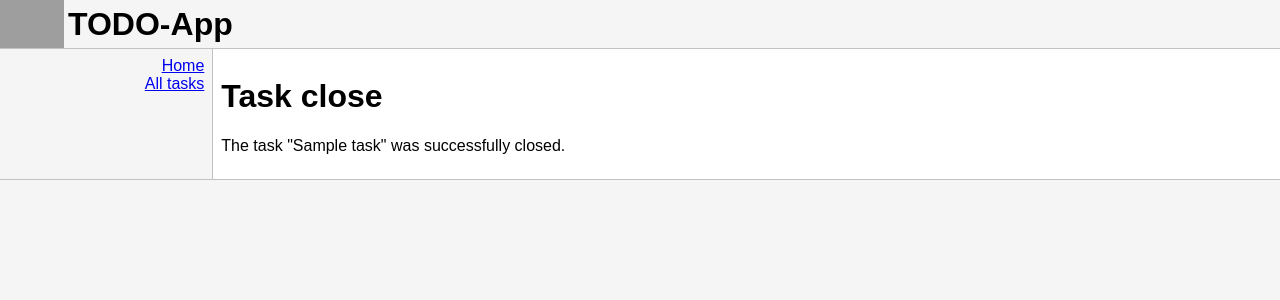
After one commit to mmerklinger/todo-app, a Python web app: template todo_app/templates/tasks_close_by_id.html in a window 1280 px wide. The commit adds this page. Shown: the top 300 px of the page. Run offline with Jinja, Linux system fonts and the light colour scheme; the template is opened without the code that fills it: most values are stand-ins (such as "Sample title", 1, 10 or a date in 2020); grey boxes are pictures that could not be loaded.

Commit message:
Add task close

```diff
--- /dev/null
+++ b/todo_app/templates/tasks_close_by_id.html
@@ -0,0 +1,4 @@
+{% include 'header.html' %}
+                <h1>Task close</h1>
+                <p>The task "{{ task.title}}" was successfully closed.</p>
+{% include 'footer.html' %}
--- a/todo_app/templates/tasks_get.html
+++ b/todo_app/templates/tasks_get.html
@@ -18,6 +18,7 @@
                             <button onclick="window.location.href='{{ url_for('tasks.get_by_id', id=task.id) }}';">Show</button>
                             <button onclick="window.location.href='{{ url_for('tasks.delete_by_id', id=task.id) }}';">Delete</button>
                             <button onclick="window.location.href='{{ url_for('tasks.open_by_id', id=task.id) }}';">Open</button>
+                            <button onclick="window.location.href='{{ url_for('tasks.close_by_id', id=task.id) }}';">Close</button>
                         </th>
                     </tr>
                     {% endfor %}
```
Also changed, not shown: todo_app/views.py (+11 -0 lines).
